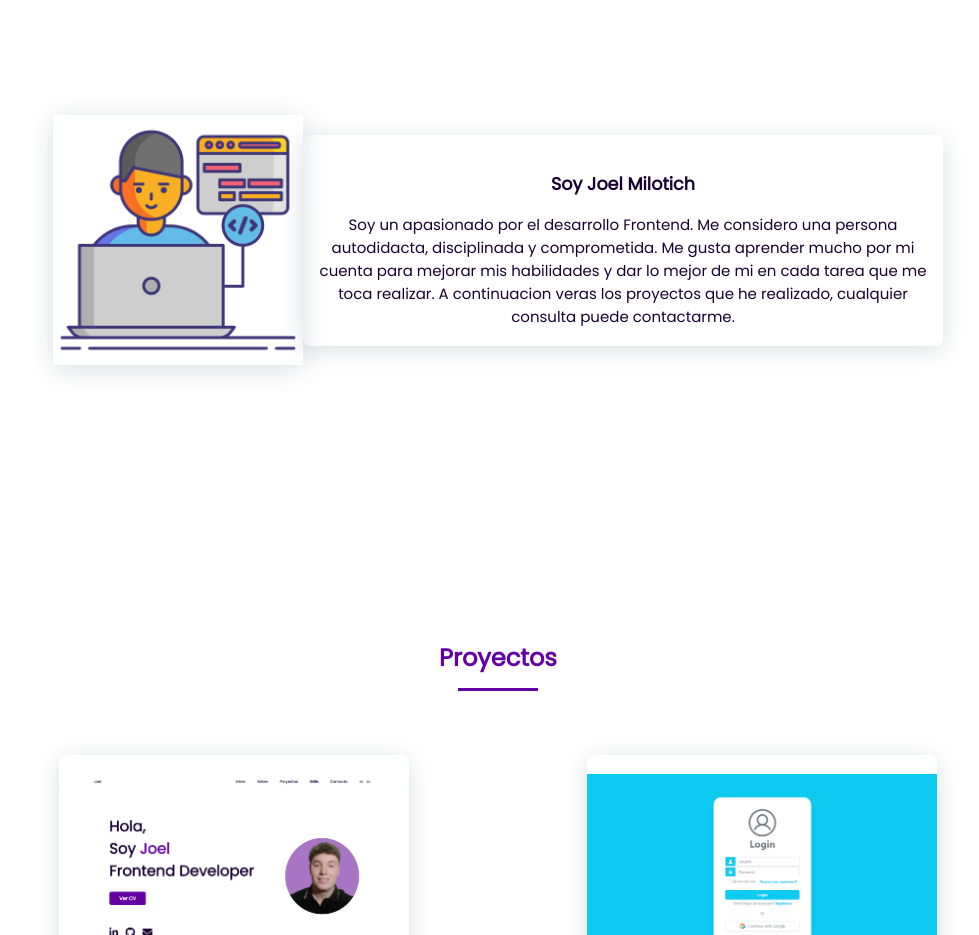
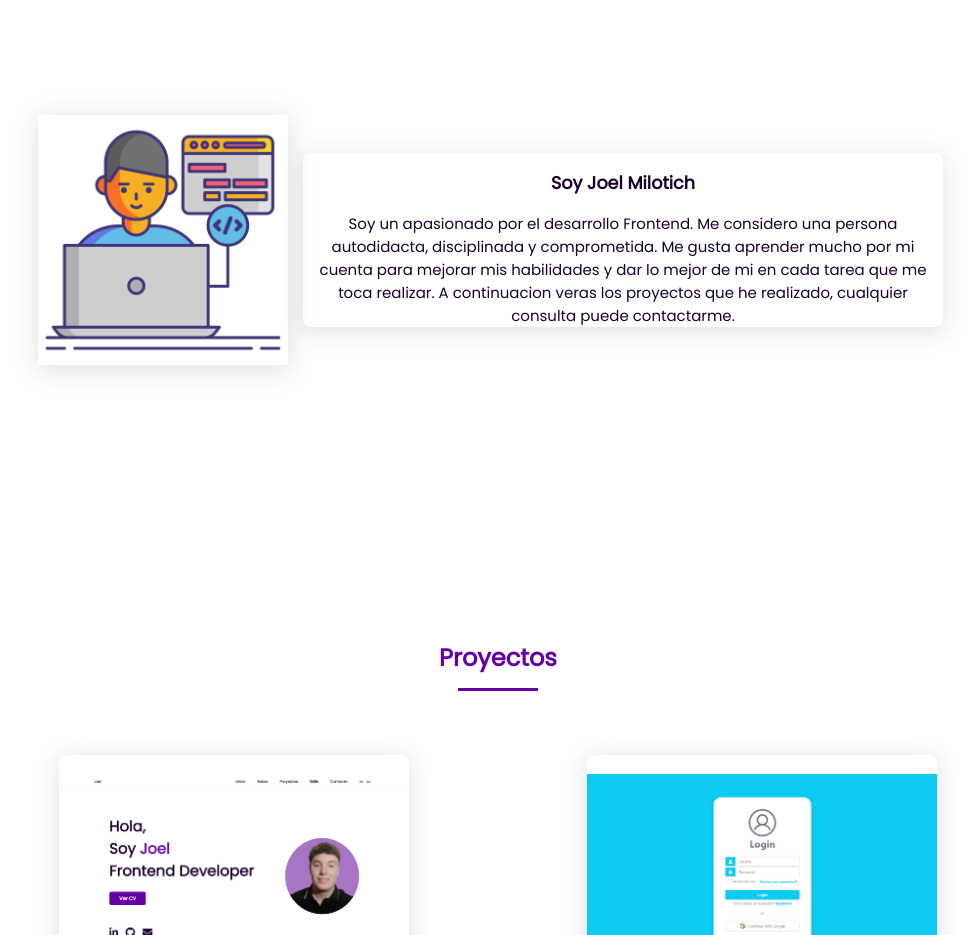
Before and after one commit to tik0x/mi-portfolio, a plain HTML site: page index.html in a window 1280 px wide. Shown: the part 880-1815 px from the top of the page, without its empty margins (142-1121 px from the left). Drawn offline with nearby package versions, Linux system fonts and the light colour scheme.

Commit message:
fix about margin

```diff
--- a/css/about.css
+++ b/css/about.css
@@ -13,7 +13,7 @@
 
 .about__content {
   box-shadow: 0 4px 25px rgba(14, 36, 49, 0.15);
-  padding: 18px 0;
+  margin: 15px;
   border-radius: 8px;
 }
 
```
